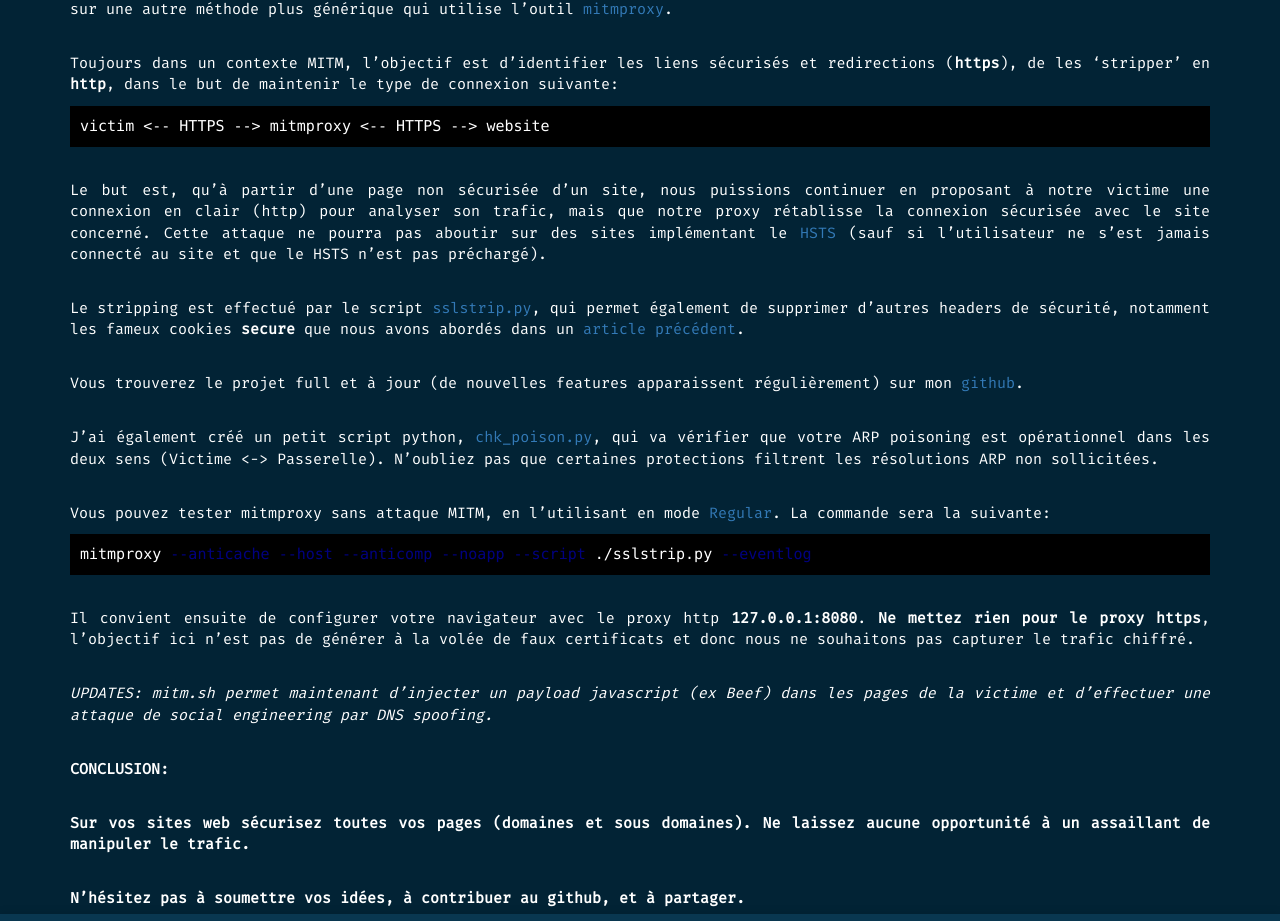
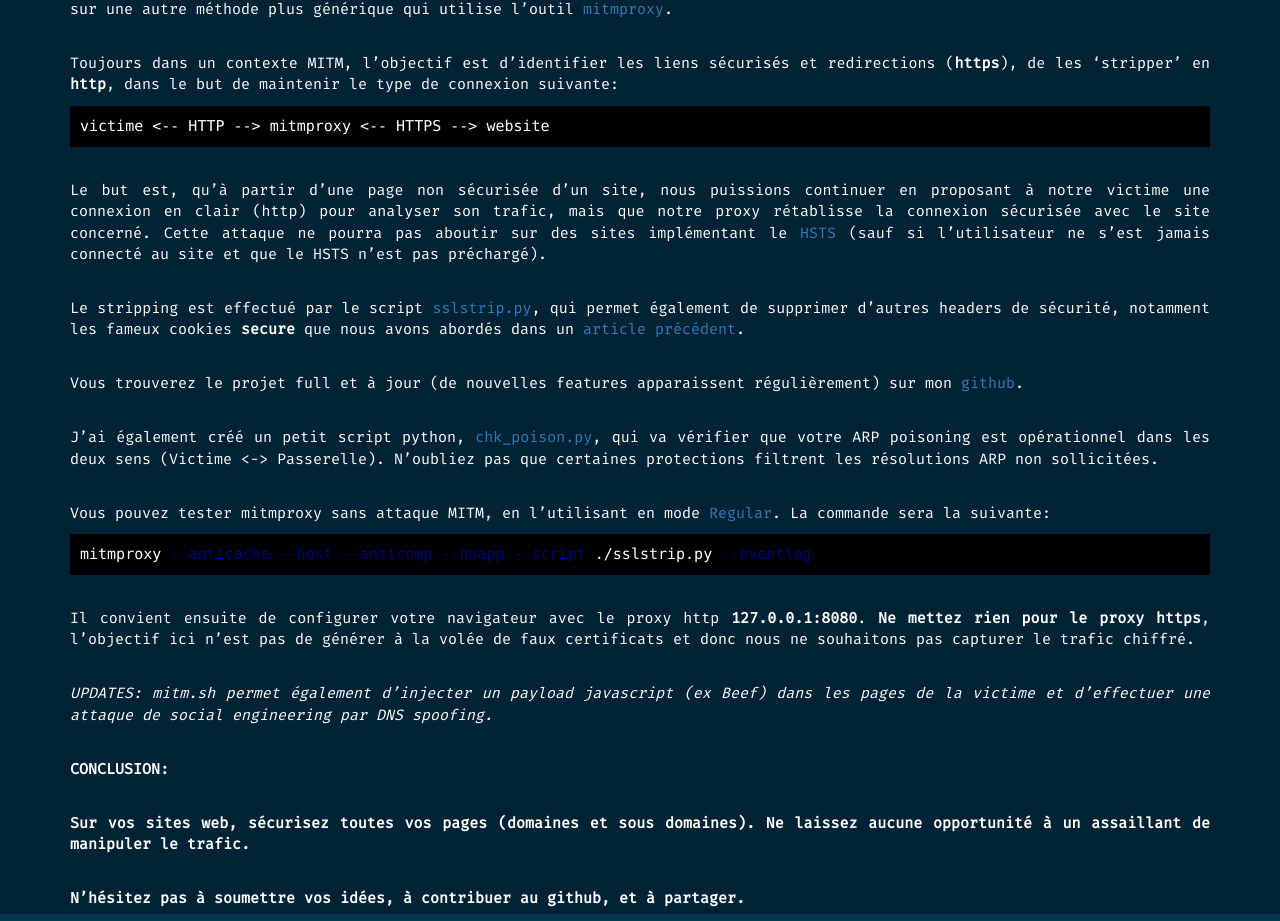
Before and after one commit to phackt/phackt.github.io, a Jekyll site: the page built from _posts/2016-10-01-http-proxying.markdown, in a window 1280 px wide and 1400 px high. Shown: the part 422-1343 px from the top of the window. Built offline with Jekyll 4.4.1, drawn with Linux system fonts in a browser that asks for light colours; nearby versions of some CDN libraries; some web fonts are replaced; comment, search, counter and statistics services are not loaded.

Commit message:
update posts

````diff
--- a/_posts/2016-10-01-http-proxying.markdown
+++ b/_posts/2016-10-01-http-proxying.markdown
@@ -12,7 +12,7 @@ Pour faire suite à l'[article]({{ site.url }}/mitm-phishing) que j'avais rédig
 Toujours dans un contexte MITM, l'objectif est d'identifier les liens sécurisés et redirections (**https**), de les 'stripper' en **http**, dans le but de maintenir le type de connexion suivante:
 
 ```
-victim <-- HTTPS --> mitmproxy <-- HTTPS --> website
+victime <-- HTTP --> mitmproxy <-- HTTPS --> website
 ```
 
 Le but est, qu'à partir d'une page non sécurisée d'un site, nous puissions continuer en proposant à notre victime une connexion en clair (http) pour analyser son trafic, mais que notre proxy rétablisse la connexion sécurisée avec le site concerné. Cette attaque ne pourra pas aboutir sur des sites implémentant le [HSTS](https://https.cio.gov/hsts/) (sauf si l'utilisateur ne s'est jamais connecté au site et que le HSTS n'est pas préchargé).
@@ -31,11 +31,11 @@ mitmproxy --anticache --host --anticomp --noapp --script ./sslstrip.py --eventlo
 
 Il convient ensuite de configurer votre navigateur avec le proxy http **127.0.0.1:8080**. **Ne mettez rien pour le proxy https**, l'objectif ici n'est pas de générer à la volée de faux certificats et donc nous ne souhaitons pas capturer le trafic chiffré.
 
-*UPDATES: mitm.sh permet maintenant d'injecter un payload javascript (ex Beef) dans les pages de la victime et d'effectuer une attaque de social engineering par DNS spoofing.*
+*UPDATES: mitm.sh permet également d'injecter un payload javascript (ex Beef) dans les pages de la victime et d'effectuer une attaque de social engineering par DNS spoofing.*
 
 **CONCLUSION:**
 
-**Sur vos sites web sécurisez toutes vos pages (domaines et sous domaines). Ne laissez aucune opportunité à un assaillant de manipuler le trafic.**
+**Sur vos sites web, sécurisez toutes vos pages (domaines et sous domaines). Ne laissez aucune opportunité à un assaillant de manipuler le trafic.**
 
 **N'hésitez pas à soumettre vos idées, à contribuer au github, et à partager.**
 
````
